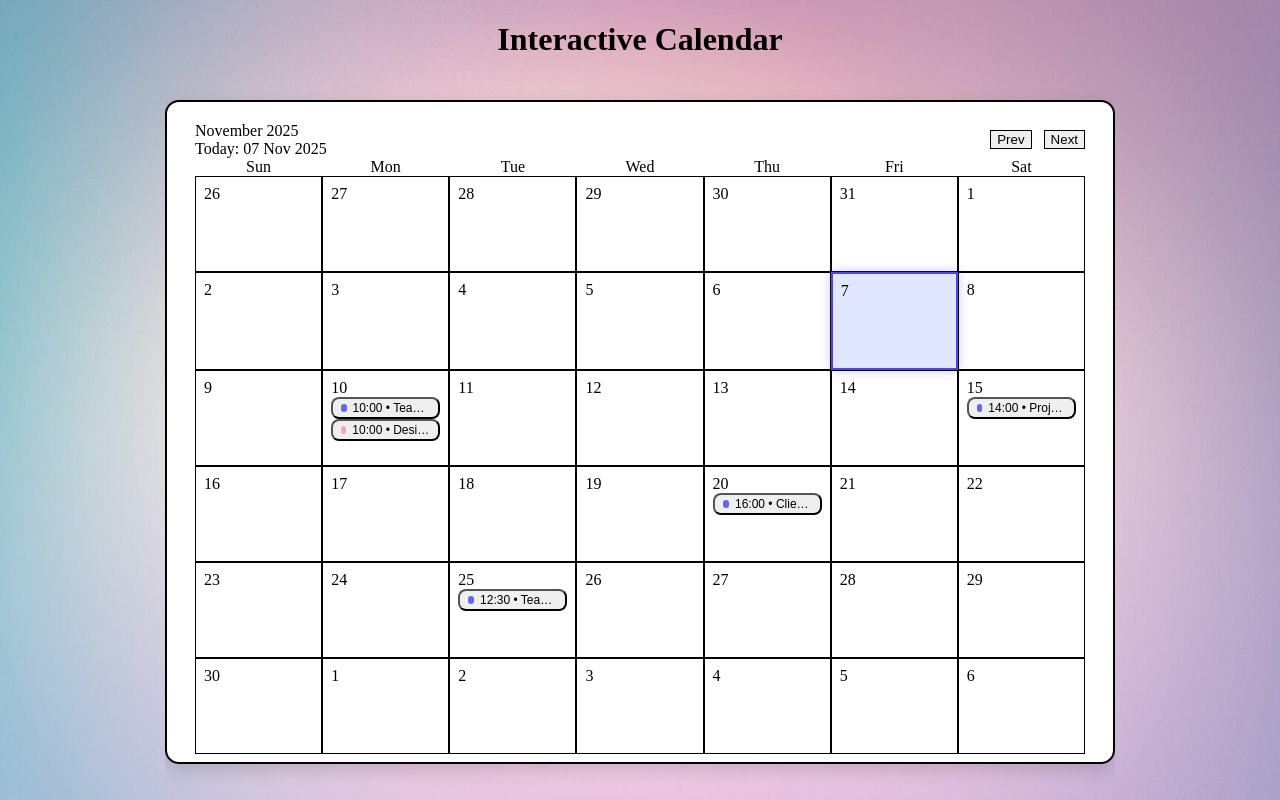
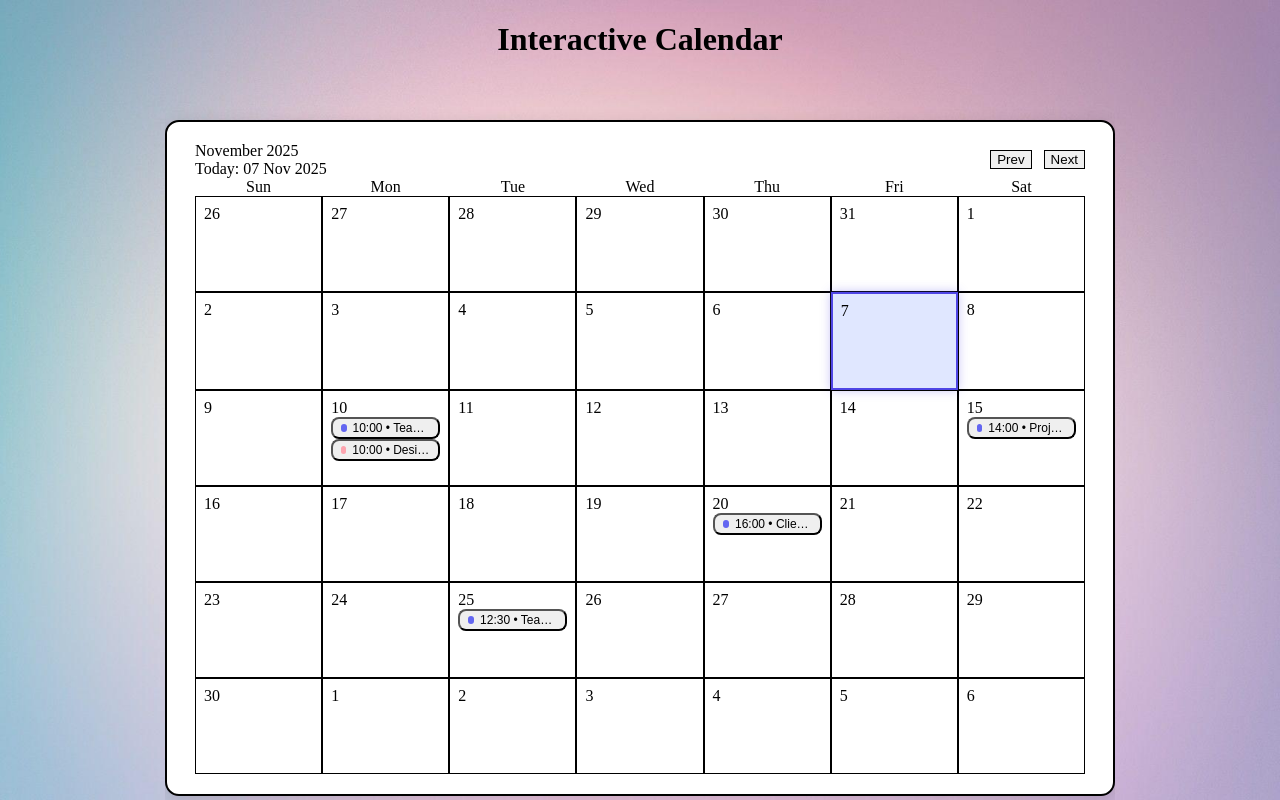
Before and after one commit to Sarvani99999/interactive-calendar, a React (Vite) app: page / in a window 1280 px wide. Built offline with nearby package versions, Linux system fonts and the light colour scheme.

Commit message:
Fix background render issue in Vercel build

```diff
--- a/src/components/Calendar.jsx
+++ b/src/components/Calendar.jsx
@@ -84,15 +84,19 @@ export default function Calendar() {
   className="calendar-container flex flex-col"
   style={{
     width: "950px",
-    minHeight: "83vh", // ✅ slightly taller so the grid fits inside
-    padding: "20px 28px",
-    backgroundColor: "white", // ✅ ensures white covers full box
+    backgroundColor: "white",
     border: "2px solid black",
     borderRadius: "14px",
     boxShadow: "0 6px 18px rgba(0, 0, 0, 0.15)",
     boxSizing: "border-box",
+    padding: "20px 28px",
+    margin: "40px auto",
+    /* ✅ auto height to wrap grid properly */
+    height: "auto",
   }}
 >
+
+
 
 
 
@@ -135,7 +139,9 @@ export default function Calendar() {
       </div>
 
       {/* ===== Fixed Calendar Grid (Always 6 equal rows) ===== */}
-      <div className="grid grid-cols-7 gap-3 flex-grow" style={{ height: "480px" }}>
+
+        <div className="grid grid-cols-7 gap-3" style={{ minHeight: "480px" }}>
+
         {matrix.map((week, wi) => (
           <React.Fragment key={wi}>
             {week.map((d, di) => {
```
